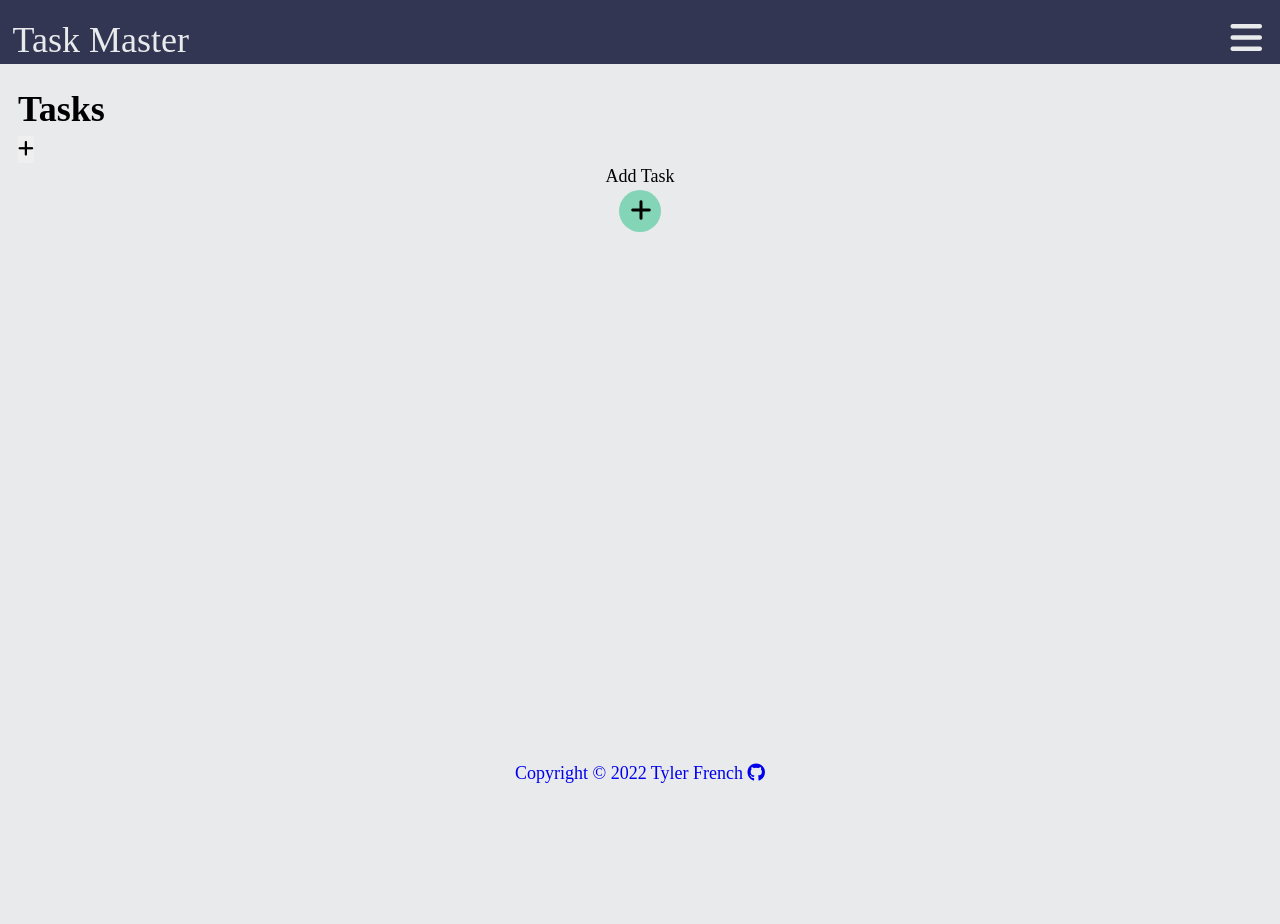
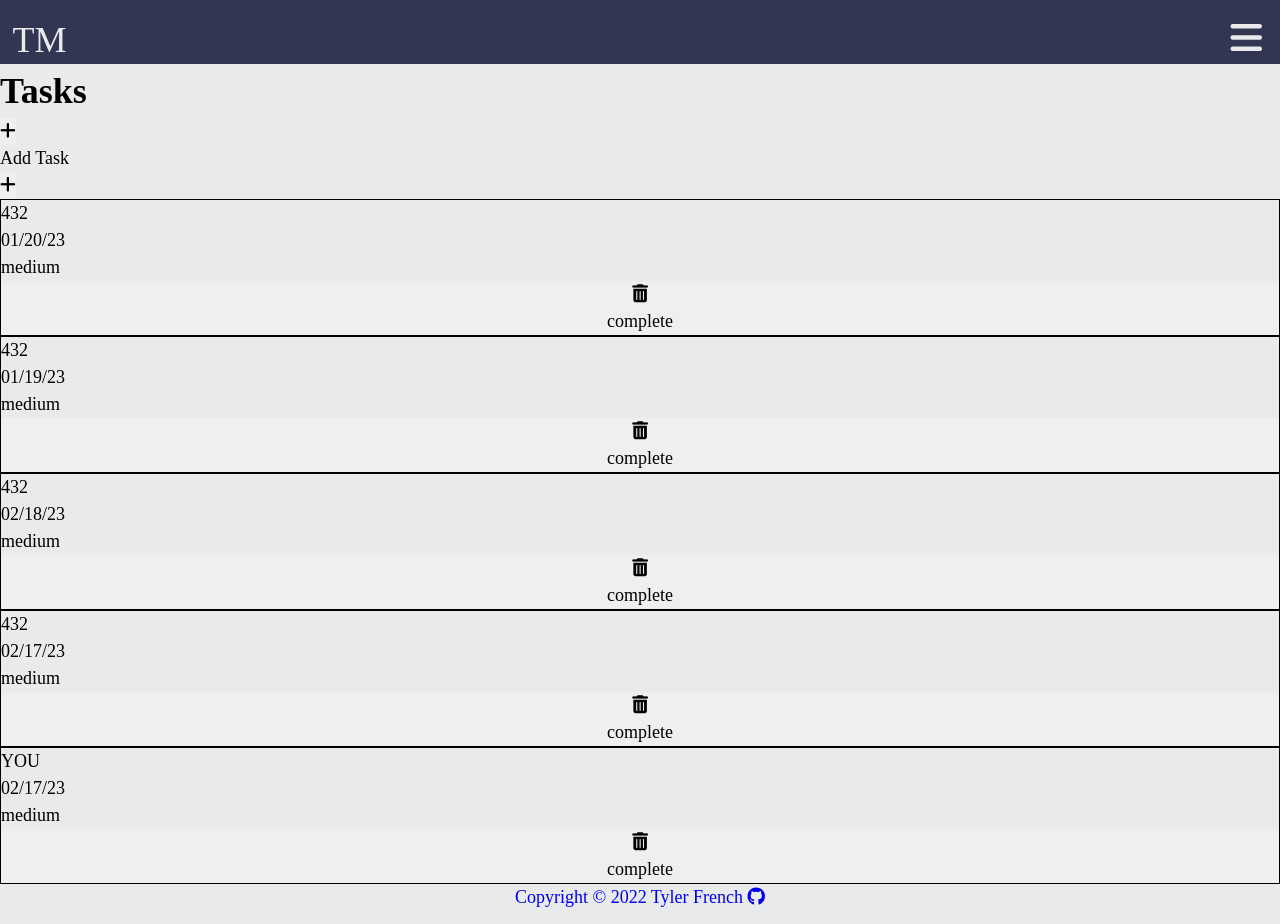
Before and after one commit to Drrecommended/taskMaster, a website built with webpack: page src/template.html in a window 1280 px wide. Before the commit the page ends 800 px from the top, so only its background shows below. Built offline with nearby package versions, Linux system fonts and the light colour scheme.

Commit message:
changed some stying

```diff
--- /dev/null
+++ b/src/components/form.js
@@ -0,0 +1,3 @@
+export default function form() {
+
+}
--- a/src/components/tasks.js
+++ b/src/components/tasks.js
@@ -4,41 +4,41 @@ import { addWeeks, format, parseISO } from 'date-fns'
 const todaysDate = format(new Date(), 'MM/dd/yy')
 
 const tasks = [
-  // {
-  //   name: '432',
-  //   description: '423',
-  //   dueDate: '01/20/23',
-  //   priority: 'medium',
-  //   complete: true,
-  // },
-  // {
-  //   name: '432',
-  //   description: '423',
-  //   dueDate: '01/19/23',
-  //   priority: 'medium',
-  //   complete: true,
-  // },
-  // {
-  //   name: '432',
-  //   description: '423',
-  //   dueDate: '02/18/23',
-  //   priority: 'medium',
-  //   complete: false,
-  // },
-  // {
-  //   name: '432',
-  //   description: '423',
-  //   dueDate: '02/17/23',
-  //   priority: 'medium',
-  //   complete: true,
-  // },
-  // {
-  //   name: 'YOU',
-  //   description: '423',
-  //   dueDate: '02/17/23',
-  //   priority: 'medium',
-  //   complete: false,
-  // },
+  {
+    name: '432',
+    description: '423',
+    dueDate: '01/20/23',
+    priority: 'medium',
+    complete: true,
+  },
+  {
+    name: '432',
+    description: '423',
+    dueDate: '01/19/23',
+    priority: 'medium',
+    complete: true,
+  },
+  {
+    name: '432',
+    description: '423',
+    dueDate: '02/18/23',
+    priority: 'medium',
+    complete: false,
+  },
+  {
+    name: '432',
+    description: '423',
+    dueDate: '02/17/23',
+    priority: 'medium',
+    complete: true,
+  },
+  {
+    name: 'YOU',
+    description: '423',
+    dueDate: '02/17/23',
+    priority: 'medium',
+    complete: false,
+  },
 ]
 
 function taskFactory(name, description, dueDate, priority) {
@@ -86,7 +86,6 @@ export function displayTasks(filteredTasks) {
 
 export function displayTodaysTasks() {
   const todaysTasks = tasks.filter((task) => task.dueDate === todaysDate)
-  console.log(todaysTasks)
   displayTasks(todaysTasks)
 }
 
--- a/src/layout/mainContent.js
+++ b/src/layout/mainContent.js
@@ -5,15 +5,20 @@ export default function mainContent() {
   const openFormBtns = document.querySelectorAll('#open-form__btn')
   const form = document.getElementById('task-form')
 
-  const toggleFormButtonVisibility = () => {}
+  const toggleFormButtonVisibility = () => {
+    if (tasks.length === 0) {
+      openFormBtns[0].classList.remove('visibility')
+    }
+  }
 
   const toggleForm = () => {
     form.classList.toggle('open')
     toggleFormButtonVisibility()
   }
 
-  console.log(content)
-  if (tasks.length === 0) console.log('empty')
+  if (tasks.length > 0) {
+    openFormBtns[0].classList.add('visibility')
+  }
 
   openFormBtns.forEach((button) =>
     button.addEventListener('click', () => toggleForm())
--- a/src/styles/main.scss
+++ b/src/styles/main.scss
@@ -36,7 +36,6 @@ body {
 .task-card {
   display: grid;
   border: 1px solid black;
-
 }
 
 header {
@@ -125,6 +124,17 @@ header {
 
 .content {
   padding: 1em;
+  .section-heading {
+    display: flex;
+    border: 1px solid black;
+    justify-content: space-between;
+    margin-bottom: 1em;
+  }
+  .section-heading-form__btn {
+    &.visibility {
+      display: none;
+    }
+  }
   .add-task-btn-container {
     margin: 0 auto;
     text-align: center;
@@ -140,7 +150,6 @@ header {
     }
   }
 }
-
 
 .form {
   margin: 0 auto;
--- a/src/template.html
+++ b/src/template.html
@@ -16,7 +16,7 @@
         <!--HEADER-->
         <header>
           <div>
-            <div class="hero">Task Master</div>
+            <div class="hero">TM</div>
             <button class="nav-btn" id="open-nav_btn">
               <i class="fa-solid fa-bars"></i>
             </button>
@@ -53,13 +53,14 @@
           <button id="add-project-btn">ADD PROJECT</button>
         </nav>
         <!--CONTENT-->
-        <main class="content" id="content">
+        <main>
           <div class="section-heading">
             <h1>Tasks</h1>
-            <button id="open-form__btn">
+            <button class="section-heading-form__btn" id="open-form__btn">
               <i class="fa-solid fa-plus"></i>
             </button>
           </div>
+          <section id="content">
             <div class="add-task-btn-container">
               <p>Add Task</p>
               <button id="open-form__btn">
@@ -123,6 +124,7 @@
               </div>
             </form>
             <ul class="task-list-container" id="task-list-container"></ul>
+          </section>
         </main>
       </div>
       <!--FOOTER-->
```
Also changed, not shown: dist/bundle.js, dist/index.html, 1 other file. Lines whose indentation alone changed are shown as unchanged.
